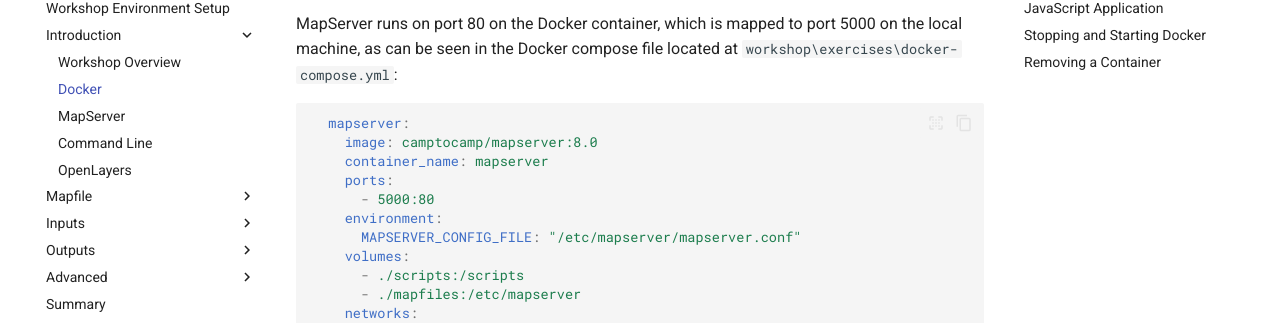
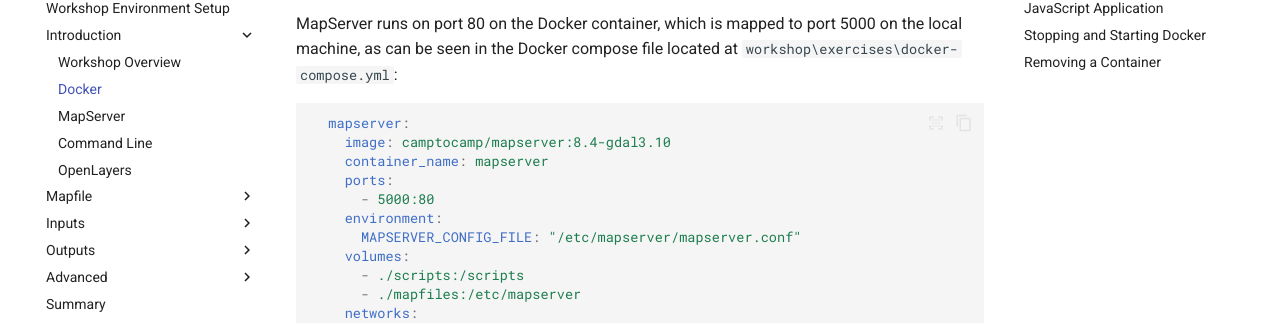
Before and after one commit to geographika/getting-started-with-mapserver, an MkDocs documentation site: the page built from workshop/content/docs/introduction/docker.md, in a window 1280 px wide and 900 px high, scrolled down 309 px. Shown: the part 127-450 px from the top of the window. Built offline with MkDocs 1.6.1 and Material for MkDocs 9.7.7, drawn with Linux system fonts in a browser that asks for light colours; comment, search, counter and statistics services are not loaded.

Commit message:
Update image details

````diff
--- a/workshop/content/docs/introduction/docker.md
+++ b/workshop/content/docs/introduction/docker.md
@@ -15,7 +15,7 @@ located at `workshop\exercises\docker-compose.yml`:
 
 ```yaml
   mapserver:
-    image: camptocamp/mapserver:8.0
+    image: camptocamp/mapserver:8.4-gdal3.10
     container_name: mapserver
     ports:
       - 5000:80
````
